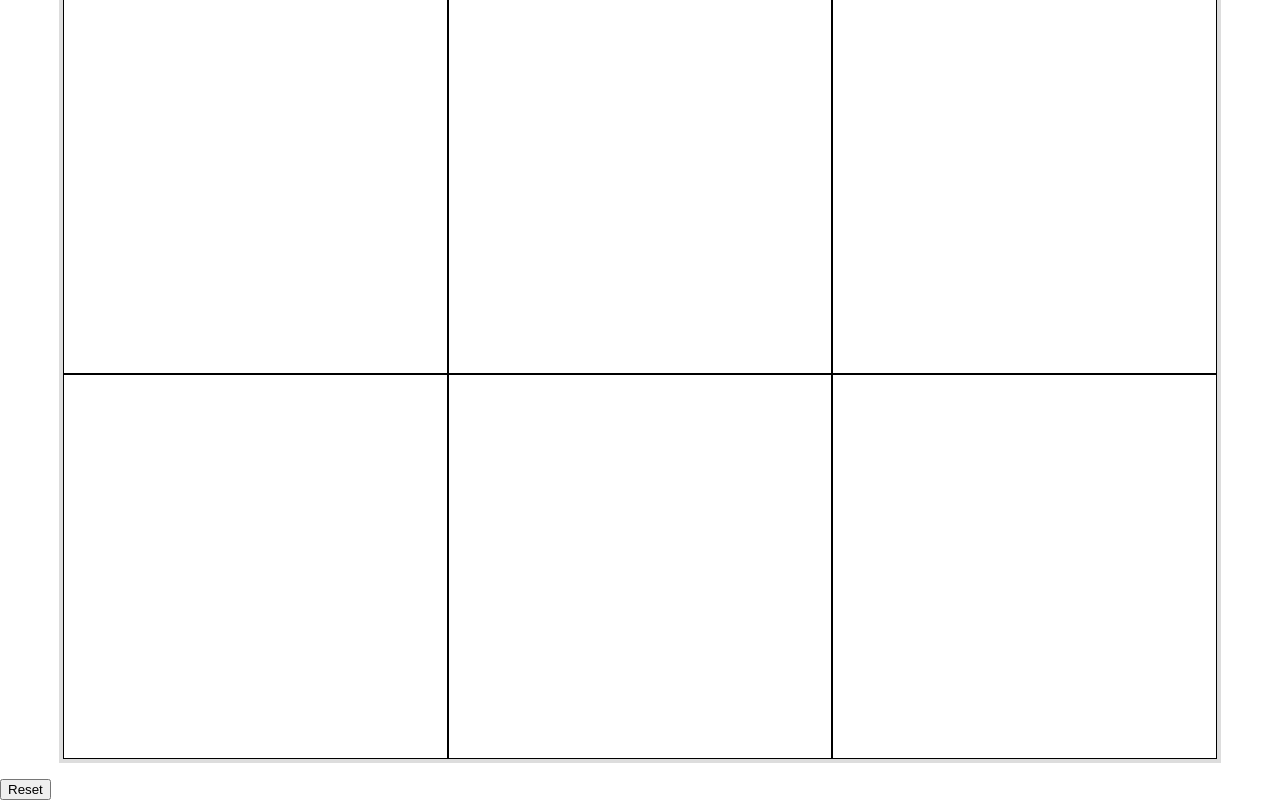
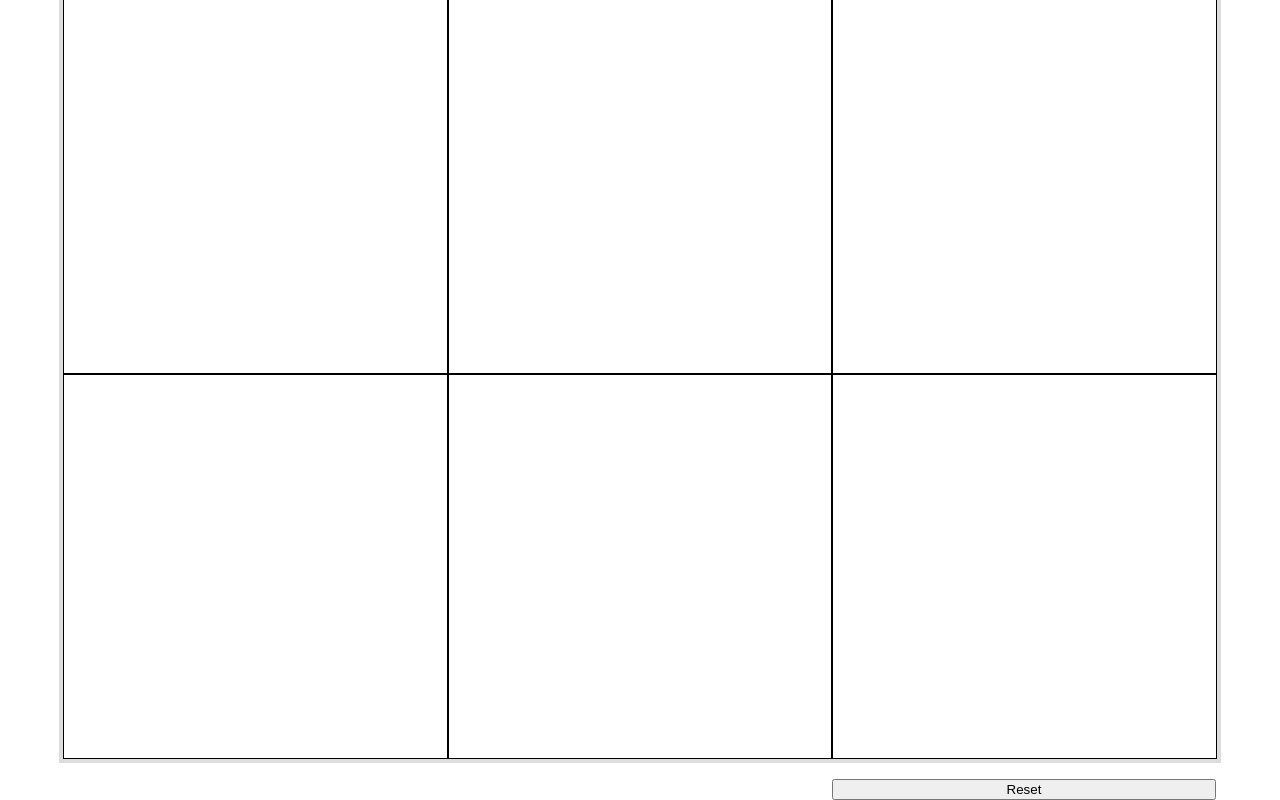
Before and after one commit to punkrockbuddyholly/tic-tac-toe, a React app: page / in a window 1280 px wide. Shown: the part 415-1215 px from the top of the page. Built offline with nearby package versions, Linux system fonts and the light colour scheme.

Commit message:
Improve reset and status section

```diff
--- a/src/Game/Game.js
+++ b/src/Game/Game.js
@@ -74,8 +74,12 @@ function Game() {
     return (
         <div className="game">
             <Board grid={grid} onClick={handleBoardClick} />
-            { winner !== undefined && `${playerIcons[winner]} wins!`}
-            <button className='btn btn--reset' onClick={reset}>Reset</button>
+            <div className="status-bar">
+              <div className="status">
+                { winner !== undefined ? `${playerIcons[winner]} wins!` : '' }
+              </div>
+              <button className="btn btn--reset" onClick={reset}>Reset</button>
+            </div>
         </div>
     );
 }
--- a/src/index.css
+++ b/src/index.css
@@ -3,3 +3,10 @@ body {
   padding: 0;
   font-family: sans-serif;
 }
+
+.status-bar {
+  width: 90vw;
+  margin: 0 auto;
+  display: grid;
+  grid-template-columns: 2fr 1fr;
+}
```
